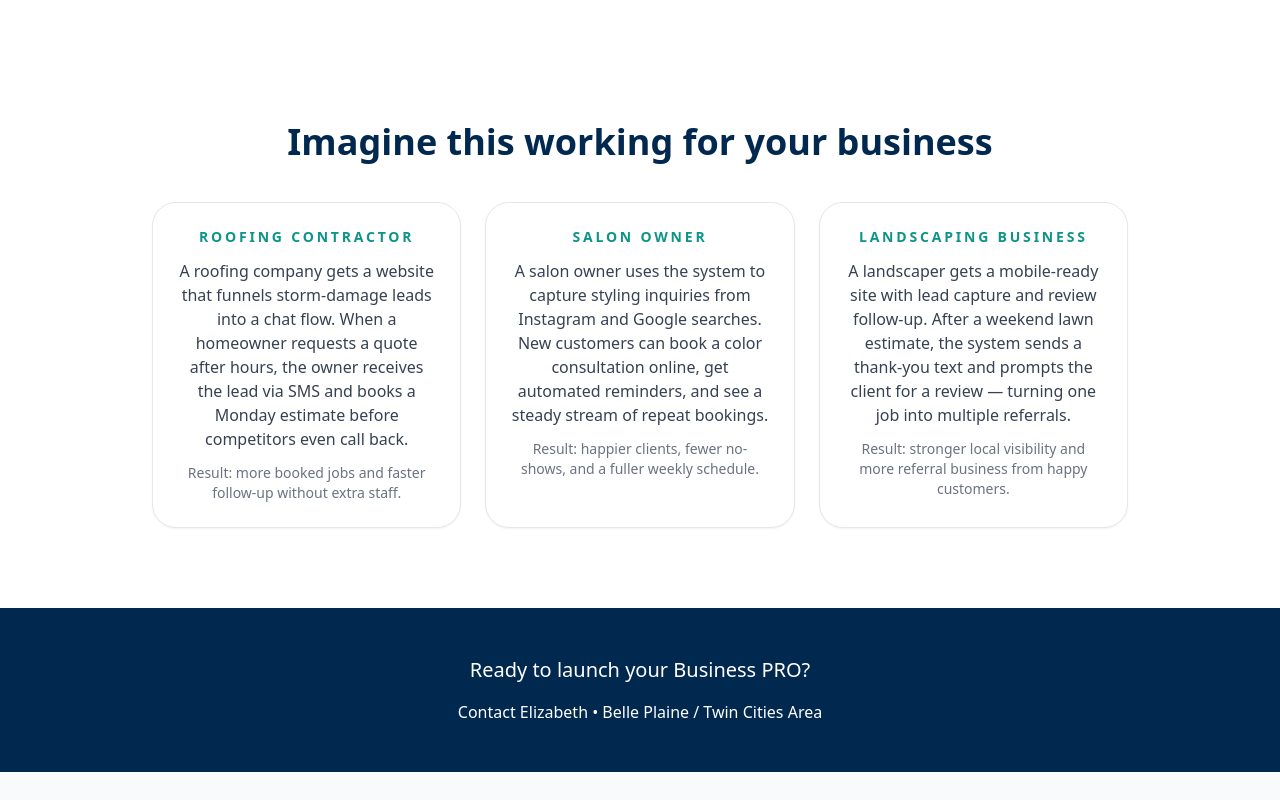
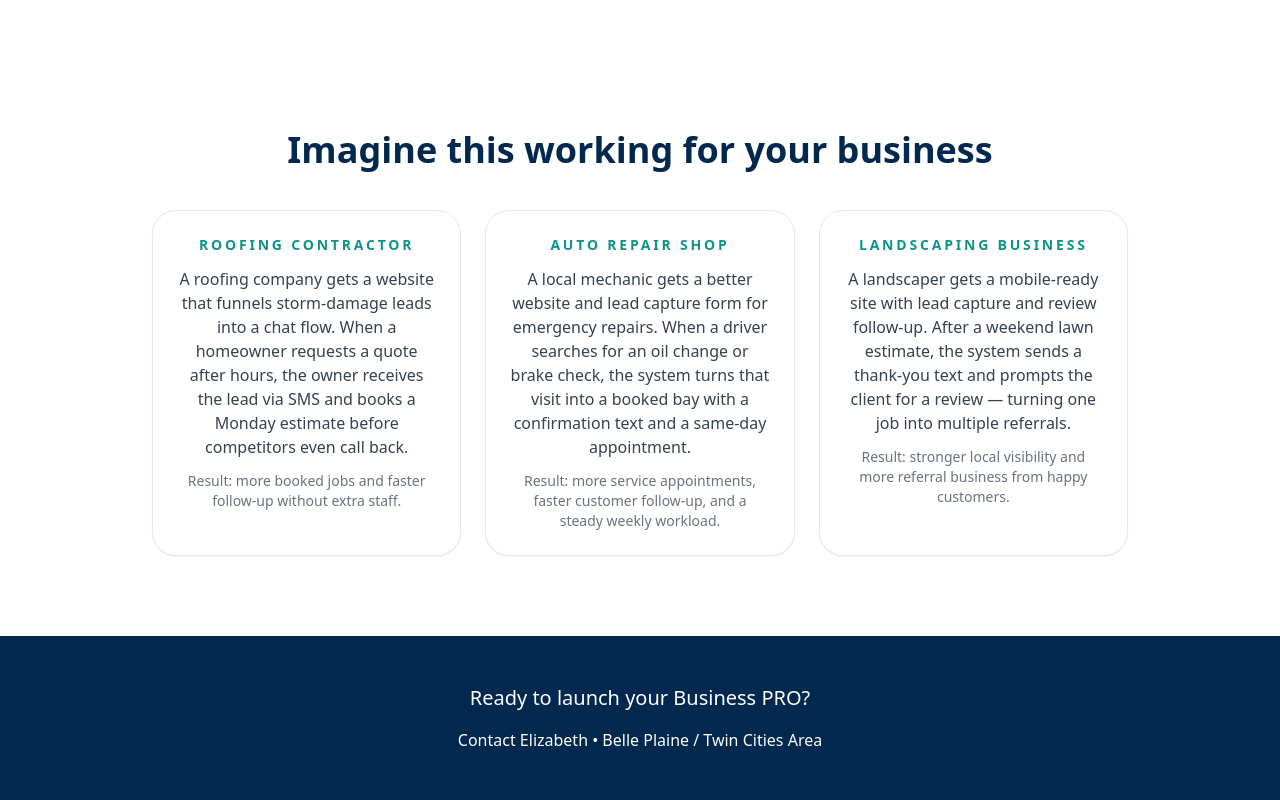
Before and after one commit to lizzyjm310-svg/yourbusinesspro-demo, a plain HTML site: page index.html in a window 1280 px wide. Shown: the part 1402-2202 px from the top of the page. Before the commit the page ends 2174 px from the top, so only its background shows below. Drawn offline with nearby package versions, Linux system fonts and the light colour scheme.

Commit message:
Fix header logo sizing and replace salon case study with auto repair

```diff
--- a/index.html
+++ b/index.html
@@ -19,7 +19,7 @@
     <nav class="bg-white shadow p-4 sticky top-0 z-50">
         <div class="max-w-6xl mx-auto flex justify-between items-center">
             <a href="index.html" class="flex items-center">
-                <img src="headerlogo.png" alt="Your Business PRO" class="h-14 w-auto object-contain">
+                <img src="headerlogo.png" alt="Your Business PRO" class="h-16 max-w-[260px] w-auto object-contain">
             </a>
             <div class="space-x-8 text-lg">
                 <a href="index.html" class="hover:text-teal-600">Home</a>
@@ -86,9 +86,9 @@
                     <p class="text-sm text-gray-500">Result: more booked jobs and faster follow-up without extra staff.</p>
                 </div>
                 <div class="bg-white p-6 rounded-3xl shadow-sm border">
-                    <p class="text-sm uppercase tracking-[0.2em] text-teal-600 font-semibold mb-3">Salon Owner</p>
-                    <p class="text-gray-700 mb-3">A salon owner uses the system to capture styling inquiries from Instagram and Google searches. New customers can book a color consultation online, get automated reminders, and see a steady stream of repeat bookings.</p>
-                    <p class="text-sm text-gray-500">Result: happier clients, fewer no-shows, and a fuller weekly schedule.</p>
+                    <p class="text-sm uppercase tracking-[0.2em] text-teal-600 font-semibold mb-3">Auto Repair Shop</p>
+                    <p class="text-gray-700 mb-3">A local mechanic gets a better website and lead capture form for emergency repairs. When a driver searches for an oil change or brake check, the system turns that visit into a booked bay with a confirmation text and a same-day appointment.</p>
+                    <p class="text-sm text-gray-500">Result: more service appointments, faster customer follow-up, and a steady weekly workload.</p>
                 </div>
                 <div class="bg-white p-6 rounded-3xl shadow-sm border">
                     <p class="text-sm uppercase tracking-[0.2em] text-teal-600 font-semibold mb-3">Landscaping Business</p>
```
Also changed, not shown: services.html (+1 -1 lines).
